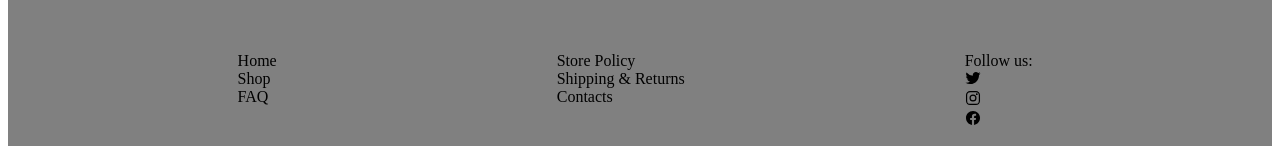
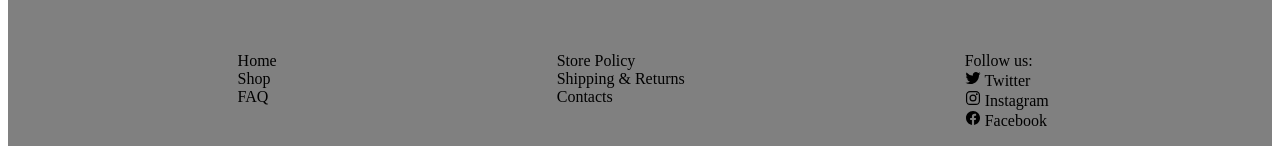
Before and after one commit to Wambui-Mwangi/Show-Tell-John-s-Website, a plain HTML site: page index.html in a window 1280 px wide. Shown: the part 2574-2725 px from the top of the page. Drawn offline with nearby package versions, Linux system fonts and the light colour scheme.

Commit message:
icon names

```diff
--- a/index.html
+++ b/index.html
@@ -98,9 +98,9 @@
 <div class="icons">
     <ul class="icons">
         <li>Follow us:</li>
-    <li><ion-icon name="logo-twitter"></ion-icon></li>
-    <li><ion-icon name="logo-instagram"></ion-icon></li>
-    <li><ion-icon name="logo-facebook"></ion-icon></li>
+    <li><ion-icon name="logo-twitter"></ion-icon> Twitter</li>
+    <li><ion-icon name="logo-instagram"></ion-icon> Instagram</li>
+    <li><ion-icon name="logo-facebook"></ion-icon> Facebook</li>
 </ul>
  </div>
 </footer>
```
